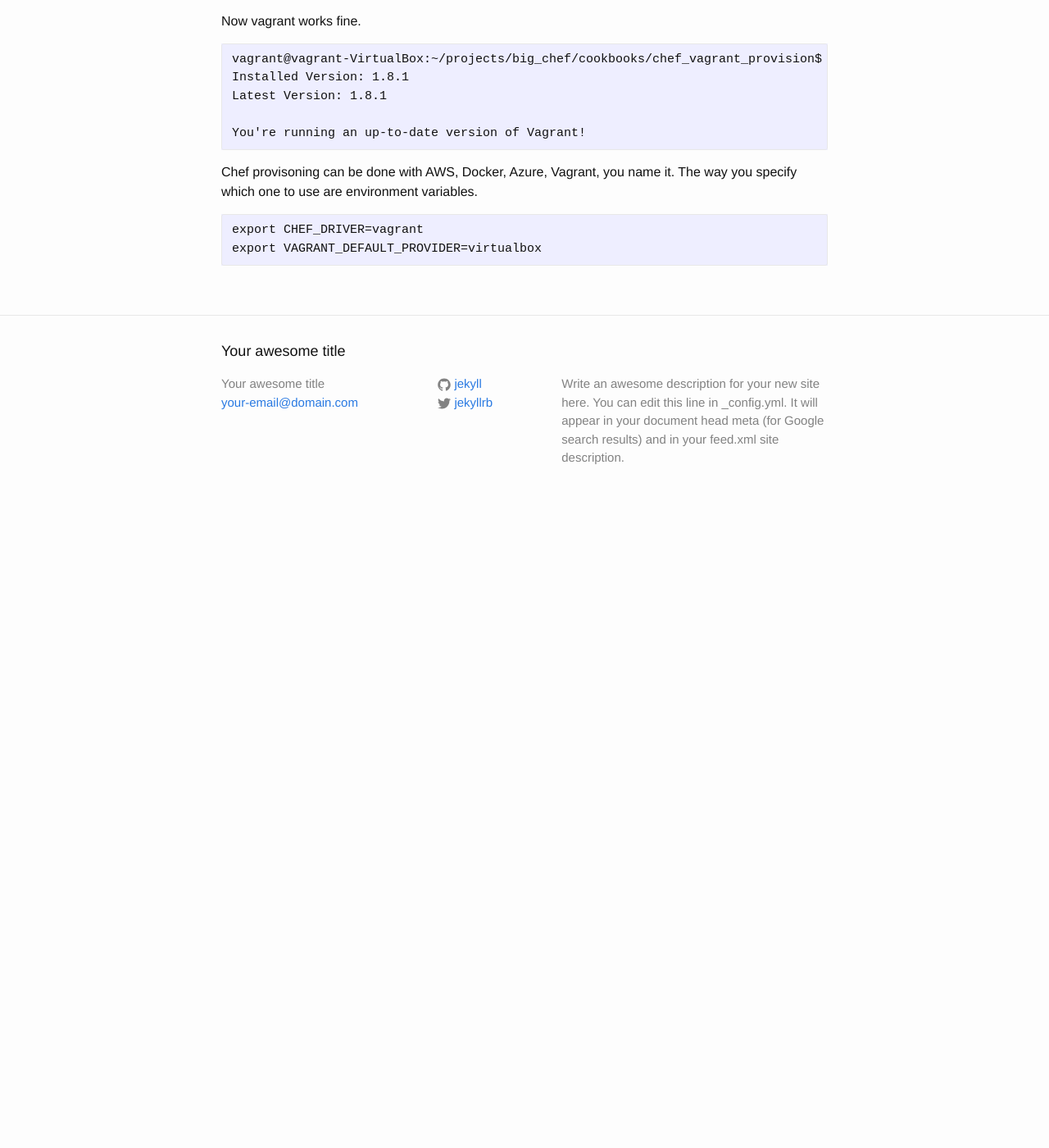
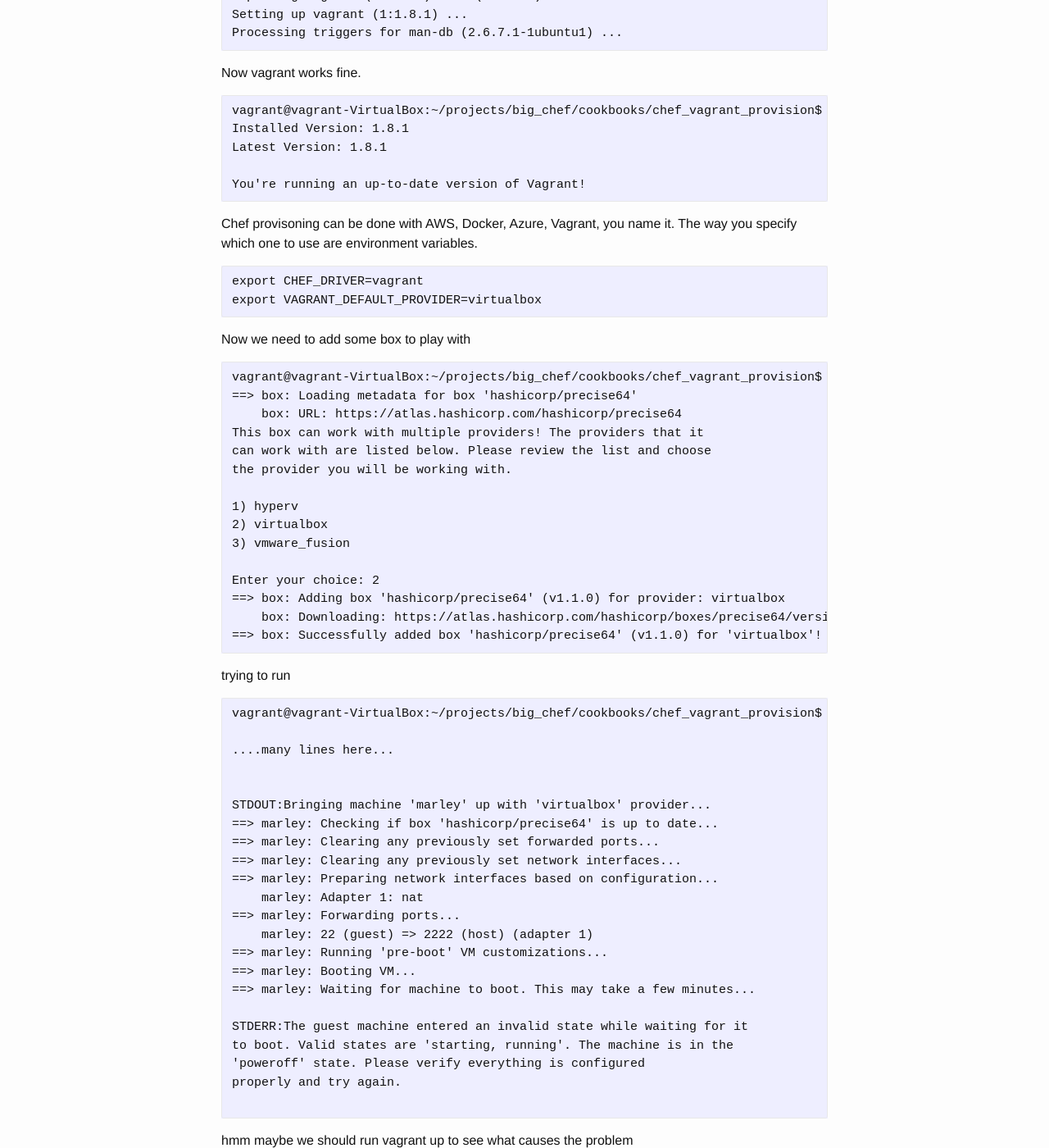
Before and after one commit to mungobungo/mungobungo.github.io, a Jekyll site: the page built from _posts/2016-03-31-chef2.markdown, in a window 1280 px wide and 1400 px high, scrolled down 3491 px. Shown: the whole window at 82% size. Built offline with Jekyll 4.4.1, drawn with Linux system fonts in a browser that asks for light colours; before the commit the page ends 4121 px from its top, so only the background shows below that; some of the changed text lies outside the part shown.

Commit message:
some virtualbox info added

````diff
--- a/_posts/2016-03-31-chef2.markdown
+++ b/_posts/2016-03-31-chef2.markdown
@@ -5,8 +5,10 @@
 categories: chef
 ---
 
-While previous part was
-Original post series was done by [this guy](http://www.jeeatwork.com/?p=102)
+While previous part was mosnly about recipes and basics, this goes to the next level.
+Creating virtual machines using chef-provisioning and provisioning them with our chef recipes.
+
+also here some intro to chef provisioning [vagrant provs](https://gist.github.com/dergachev/3866825)
 
 Main idea is hold all the basics in one place, without googling over and over again.
 
@@ -179,3 +181,72 @@
 export CHEF_DRIVER=vagrant
 export VAGRANT_DEFAULT_PROVIDER=virtualbox
 ```
+
+Now we need to add some box to play with
+
+```
+vagrant@vagrant-VirtualBox:~/projects/big_chef/cookbooks/chef_vagrant_provision$ vagrant box add hashicorp/precise64
+==> box: Loading metadata for box 'hashicorp/precise64'
+    box: URL: https://atlas.hashicorp.com/hashicorp/precise64
+This box can work with multiple providers! The providers that it
+can work with are listed below. Please review the list and choose
+the provider you will be working with.
+
+1) hyperv
+2) virtualbox
+3) vmware_fusion
+
+Enter your choice: 2
+==> box: Adding box 'hashicorp/precise64' (v1.1.0) for provider: virtualbox
+    box: Downloading: https://atlas.hashicorp.com/hashicorp/boxes/precise64/versions/1.1.0/providers/virtualbox.box
+==> box: Successfully added box 'hashicorp/precise64' (v1.1.0) for 'virtualbox'!
+```
+
+
+trying to run
+
+```
+vagrant@vagrant-VirtualBox:~/projects/big_chef/cookbooks/chef_vagrant_provision$ chef-client -z recipes/simple_machine.rb
+
+....many lines here...
+
+
+STDOUT:Bringing machine 'marley' up with 'virtualbox' provider...
+==> marley: Checking if box 'hashicorp/precise64' is up to date...
+==> marley: Clearing any previously set forwarded ports...
+==> marley: Clearing any previously set network interfaces...
+==> marley: Preparing network interfaces based on configuration...
+    marley: Adapter 1: nat
+==> marley: Forwarding ports...
+    marley: 22 (guest) => 2222 (host) (adapter 1)
+==> marley: Running 'pre-boot' VM customizations...
+==> marley: Booting VM...
+==> marley: Waiting for machine to boot. This may take a few minutes...
+
+STDERR:The guest machine entered an invalid state while waiting for it
+to boot. Valid states are 'starting, running'. The machine is in the
+'poweroff' state. Please verify everything is configured
+properly and try again.
+
+```
+
+hmm maybe we should run vagrant up to see what causes the problem
+
+```
+vagrant@vagrant-VirtualBox:~/projects/big_chef/cookbooks/chef_vagrant_provision$ vagrant up
+Bringing machine 'default' up with 'virtualbox' provider...
+==> default: Box 'chef/ubuntu-14.04' could not be found. Attempting to find and install...
+    default: Box Provider: virtualbox
+    default: Box Version: >= 0
+==> default: Loading metadata for box 'chef/ubuntu-14.04'
+    default: URL: https://atlas.hashicorp.com/chef/ubuntu-14.04
+The box you're adding has a name different from the name you
+requested. For boxes with metadata, you cannot override the name.
+If you're adding a box using `vagrant box add`, don't specify
+the `--name` parameter. If the box is being added via a Vagrantfile,
+change the `config.vm.box` value to match the name below.
+
+Requested name: chef/ubuntu-14.04
+Actual name: bento/ubuntu-14.04
+
+```
````
